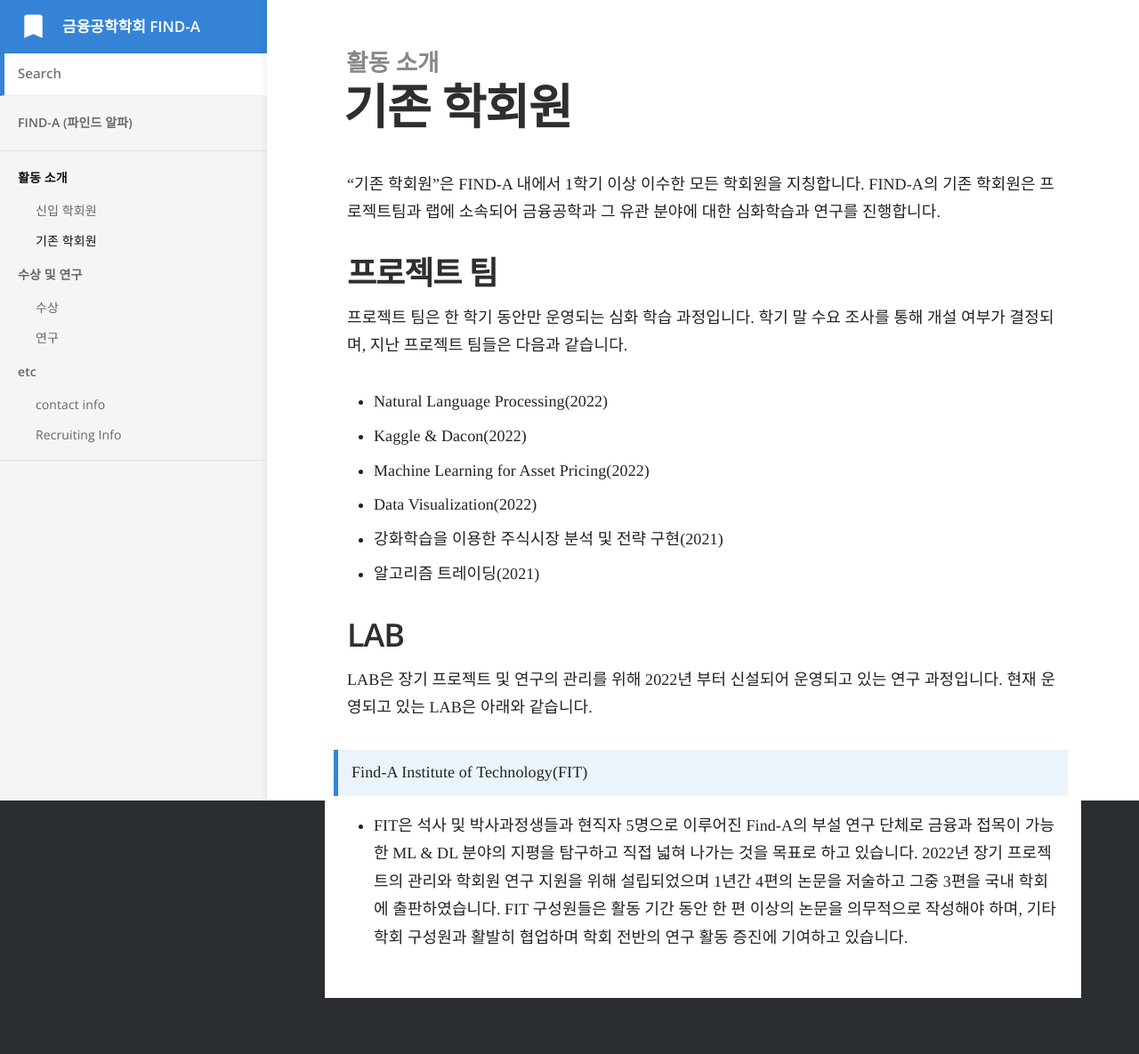
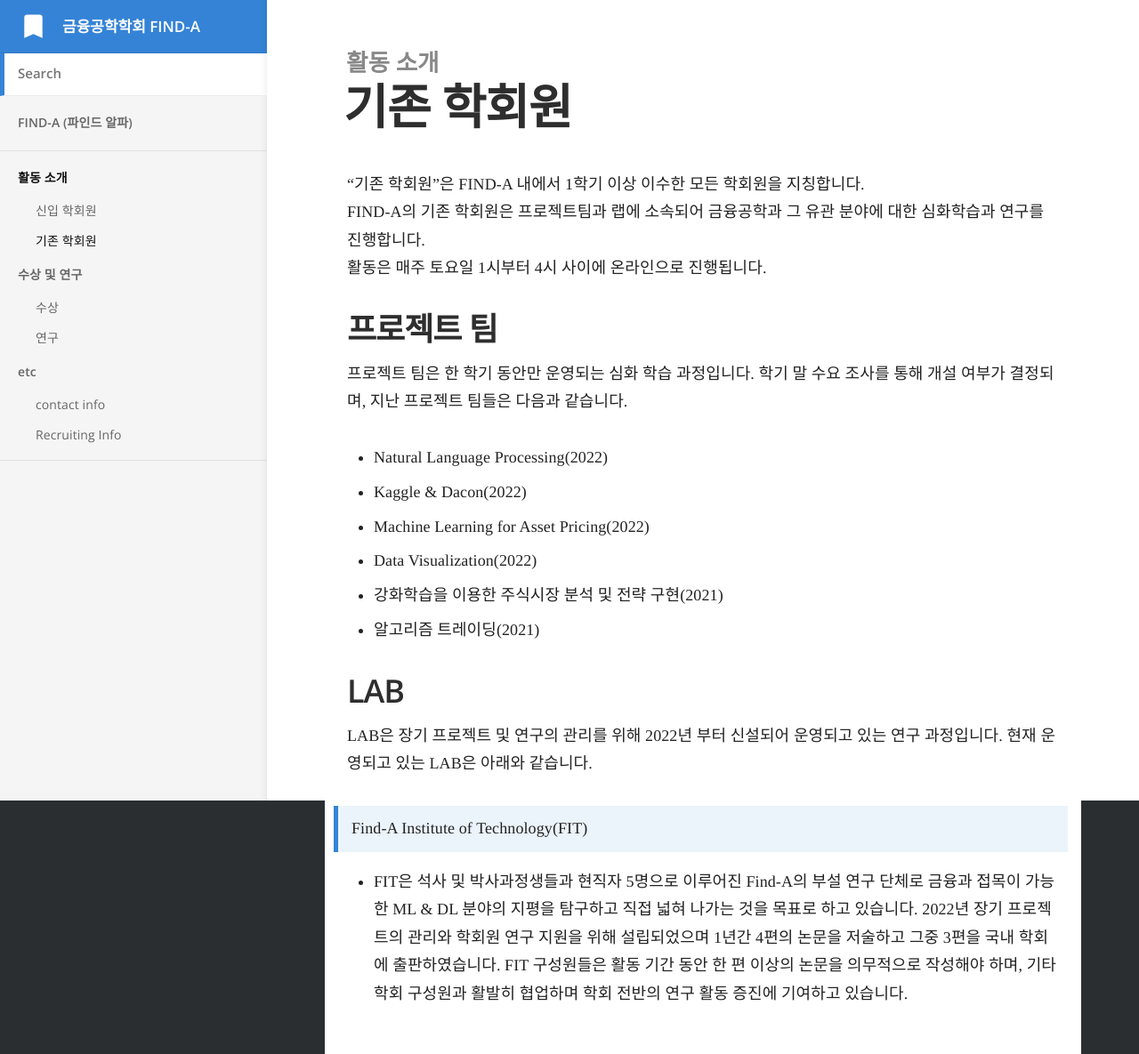
Before and after one commit to Find-A-AI/find-a-ai.github.io, a Jekyll site: the page built from _docs/1.활동 소개/기존 학회원.md, in a window 1280 px wide. Shown: the whole page at 89% size. Built offline with Jekyll 4.4.1, drawn with Linux system fonts in a browser that asks for light colours; some web fonts are replaced; before the commit the page ends 1122 px from its top, so only the background shows below that.

Commit message:
Update 기존 학회원.md

```diff
--- a/_docs/1.활동 소개/기존 학회원.md
+++ b/_docs/1.활동 소개/기존 학회원.md
@@ -5,6 +5,7 @@ order: 2
 ---
 “기존 학회원”은 FIND-A 내에서 1학기 이상 이수한 모든 학회원을 지칭합니다.
 FIND-A의 기존 학회원은 프로젝트팀과 랩에 소속되어 금융공학과 그 유관 분야에 대한 심화학습과 연구를 진행합니다.
+활동은 매주 토요일 1시부터 4시 사이에 온라인으로 진행됩니다.
 
 ## 프로젝트 팀
 프로젝트 팀은 한 학기 동안만 운영되는 심화 학습 과정입니다. 학기 말 수요 조사를 통해 개설 여부가 결정되며, 지난 프로젝트 팀들은 다음과 같습니다.
```
